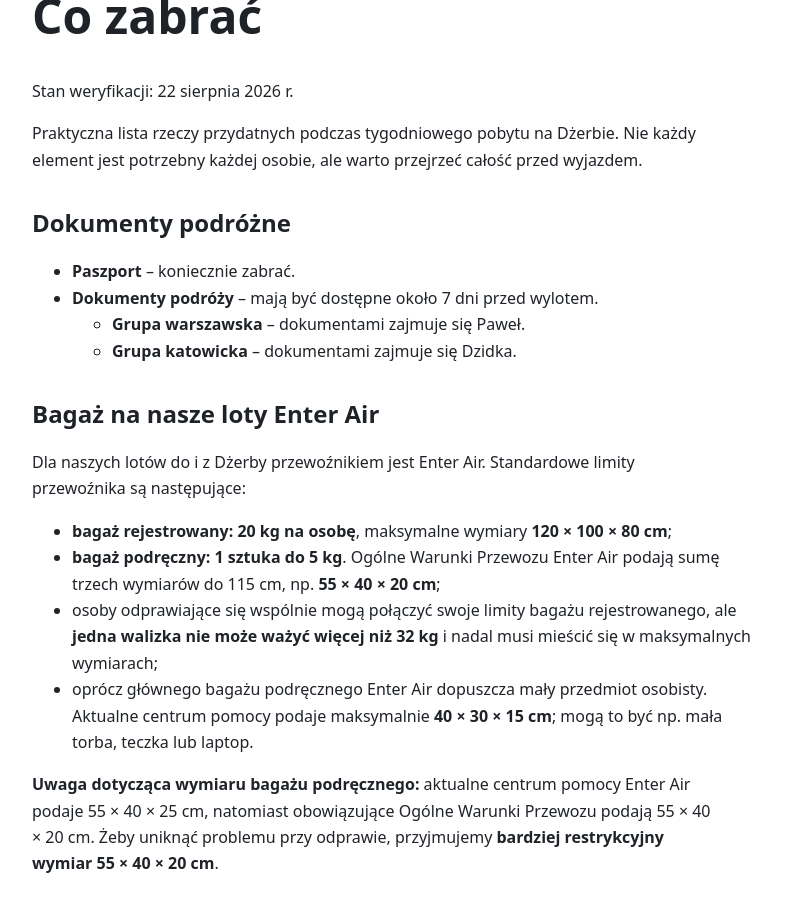
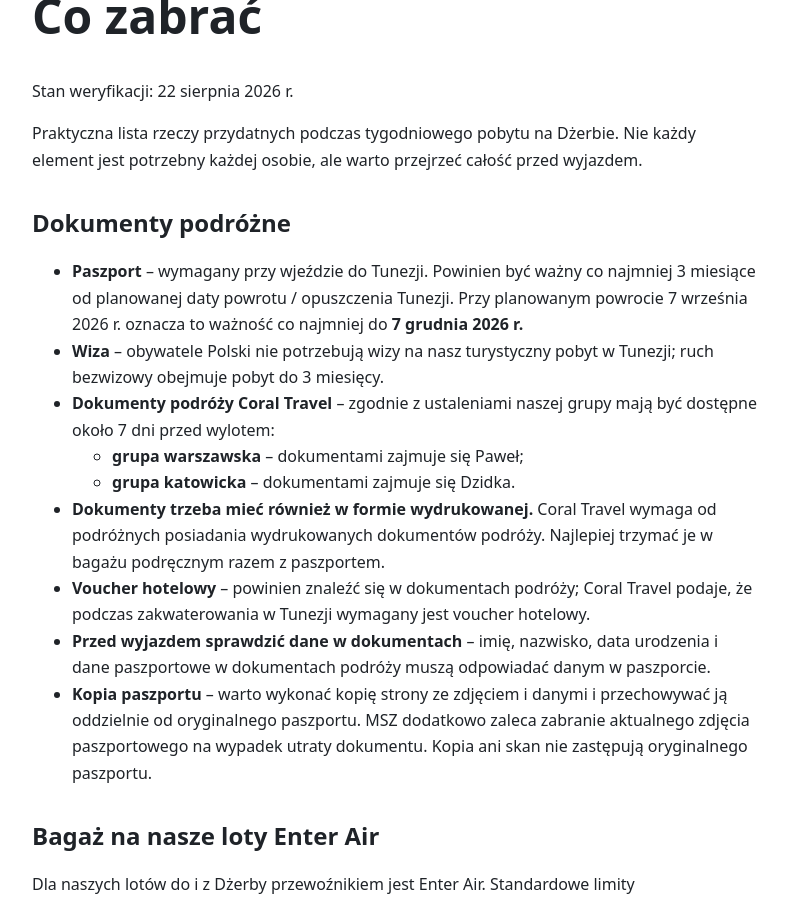
Before and after one commit to rotnicki/djerba-2026, a Jekyll site: the page built from co-zabrac.md, in a window 1280 px wide and 900 px high, scrolled down 238 px. Shown: the whole window, without its empty margins (32-819 px from the left). Built offline with Jekyll 4.4.1, drawn with Linux system fonts in a browser that asks for light colours; our own code applies the rules of GitHub Pages for plain Markdown files.

Commit message:
Uzupełnij dokumenty i formalności podróży

```diff
--- a/co-zabrac.md
+++ b/co-zabrac.md
@@ -6,10 +6,15 @@ Praktyczna lista rzeczy przydatnych podczas tygodniowego pobytu na Dżerbie. Nie
 
 ## Dokumenty podróżne
 
-- **Paszport** – koniecznie zabrać.
-- **Dokumenty podróży** – mają być dostępne około 7 dni przed wylotem.
-    - **Grupa warszawska** – dokumentami zajmuje się Paweł.
-    - **Grupa katowicka** – dokumentami zajmuje się Dzidka.
+- **Paszport** – wymagany przy wjeździe do Tunezji. Powinien być ważny co najmniej 3 miesiące od planowanej daty powrotu / opuszczenia Tunezji. Przy planowanym powrocie 7 września 2026 r. oznacza to ważność co najmniej do **7 grudnia 2026 r.**
+- **Wiza** – obywatele Polski nie potrzebują wizy na nasz turystyczny pobyt w Tunezji; ruch bezwizowy obejmuje pobyt do 3 miesięcy.
+- **Dokumenty podróży Coral Travel** – zgodnie z ustaleniami naszej grupy mają być dostępne około 7 dni przed wylotem:
+    - **grupa warszawska** – dokumentami zajmuje się Paweł;
+    - **grupa katowicka** – dokumentami zajmuje się Dzidka.
+- **Dokumenty trzeba mieć również w formie wydrukowanej.** Coral Travel wymaga od podróżnych posiadania wydrukowanych dokumentów podróży. Najlepiej trzymać je w bagażu podręcznym razem z paszportem.
+- **Voucher hotelowy** – powinien znaleźć się w dokumentach podróży; Coral Travel podaje, że podczas zakwaterowania w Tunezji wymagany jest voucher hotelowy.
+- **Przed wyjazdem sprawdzić dane w dokumentach** – imię, nazwisko, data urodzenia i dane paszportowe w dokumentach podróży muszą odpowiadać danym w paszporcie.
+- **Kopia paszportu** – warto wykonać kopię strony ze zdjęciem i danymi i przechowywać ją oddzielnie od oryginalnego paszportu. MSZ dodatkowo zaleca zabranie aktualnego zdjęcia paszportowego na wypadek utraty dokumentu. Kopia ani skan nie zastępują oryginalnego paszportu.
 
 ## Bagaż na nasze loty Enter Air
 
```
